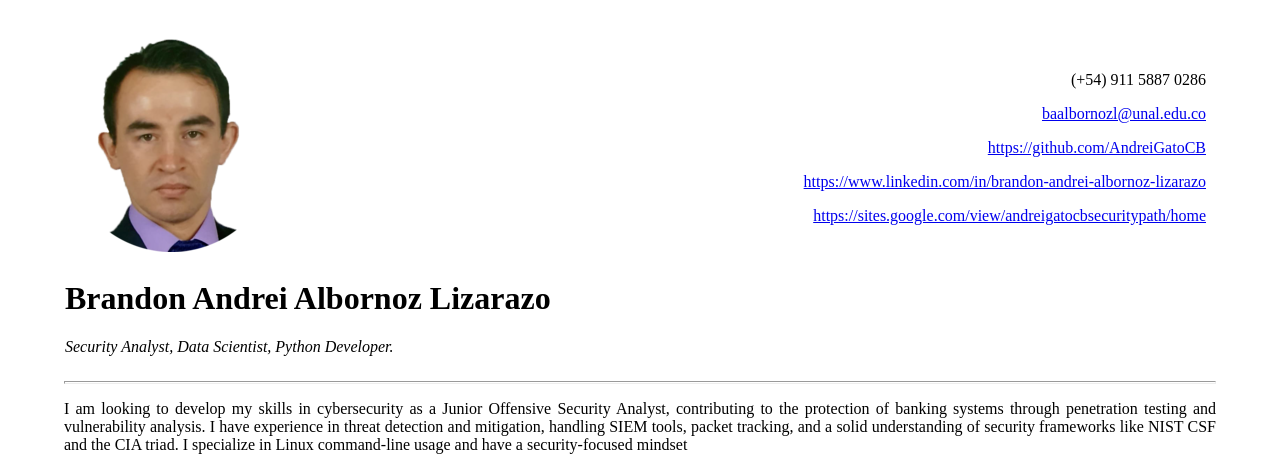
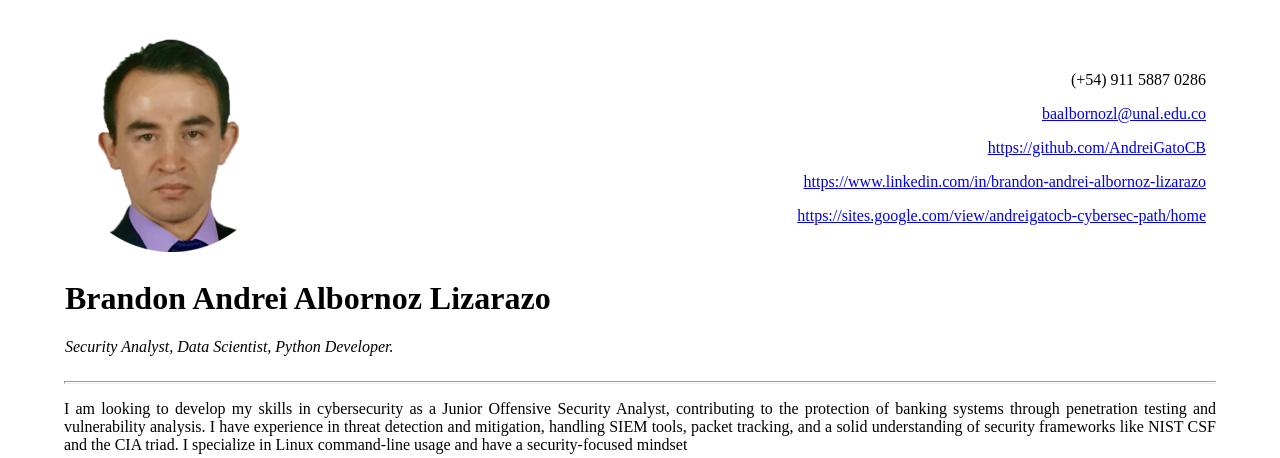
Before and after one commit to AndreiGatoCB/cv_Andrei_cybersec, a Flask app: page / in a window 1280 px wide. Shown: the top 458 px of the page. Run offline with Flask 3, Linux system fonts and the light colour scheme.

Commit message:
Update curriculum_vitae.html

```diff
--- a/templates/curriculum_vitae.html
+++ b/templates/curriculum_vitae.html
@@ -15,7 +15,7 @@
           <p><a href="baalbornozl@unal.edu.co">baalbornozl@unal.edu.co</a></p>
           <p><a href="https://github.com/AndreiGatoCB">https://github.com/AndreiGatoCB</a></p>
           <p><a href="https://www.linkedin.com/in/brandon-andrei-albornoz-lizarazo/">https://www.linkedin.com/in/brandon-andrei-albornoz-lizarazo</a></p>
-          <p><a href="https://sites.google.com/view/andreigatocb-cybersec-path/home">https://sites.google.com/view/andreigatocbsecuritypath/home</a></p>
+          <p><a href="https://sites.google.com/view/andreigatocb-cybersec-path/home">https://sites.google.com/view/andreigatocb-cybersec-path/home</a></p>
           </td>
         </tr>
          <tr>
```
